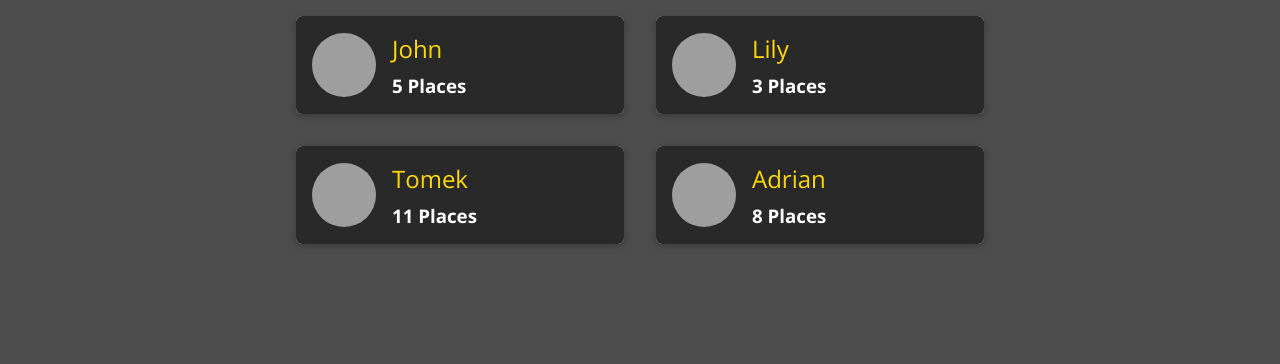
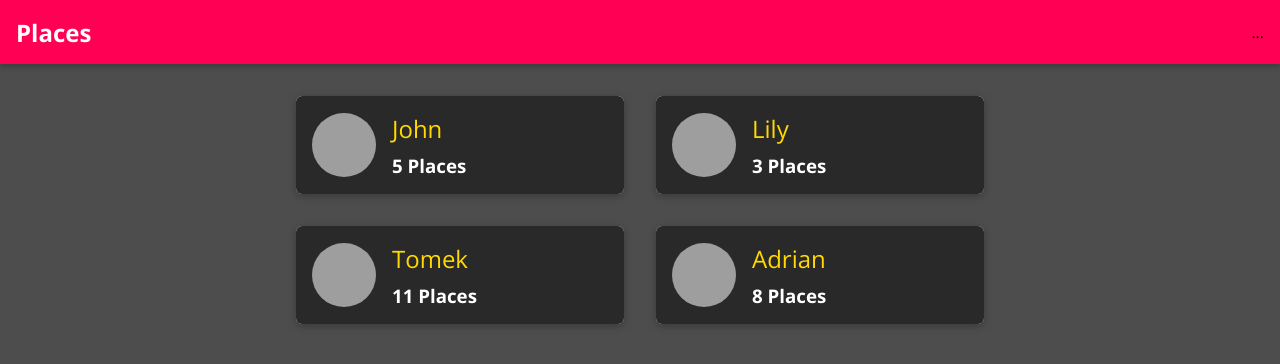
Before and after one commit to norbert-lukaszuk/mern-app, a React (Create React App) app: page /users in a window 1280 px wide. Shown: the top 364 px of the page. Built offline with nearby package versions, Linux system fonts and the light colour scheme; grey boxes are pictures that could not be loaded.

Commit message:
adding MainHeader component

```diff
--- a/src/App.js
+++ b/src/App.js
@@ -7,10 +7,13 @@ import {
 } from "react-router-dom";
 import Users from "./user/pages/Users";
 import NewPlace from "./places/pages/NewPlace";
+import MainNavigation from "./shared/components/Navigation/MainNavigation";
 
 const App = () => {
   return (
     <Router>
+      <main>
+        <MainNavigation />
         {/* switch between pages */}
         <Switch>
           {/* route to page */}
@@ -23,6 +26,7 @@ const App = () => {
           </Route>
           <Redirect to="/users" />
         </Switch>
+      </main>
     </Router>
   );
 };
--- a/src/shared/components/Navigation/MainHeader.css
+++ b/src/shared/components/Navigation/MainHeader.css
@@ -0,0 +1,23 @@
+.main-header {
+  width: 100%;
+  height: 4rem;
+  display: flex;
+  align-items: center;
+  position: fixed;
+  top: 0;
+  left: 0;
+  background: #ff0055;
+  box-shadow: 0 2px 6px rgba(0, 0, 0, 0.26);
+  padding: 0 1rem;
+  z-index: 5;
+}
+
+main {
+  margin-top: 5rem;
+}
+
+@media (min-width: 768px) {
+  .main-header {
+    justify-content: space-between;
+  }
+}
--- a/src/shared/components/Navigation/MainHeader.js
+++ b/src/shared/components/Navigation/MainHeader.js
@@ -1,7 +1,8 @@
 import React from "react";
-
+import "./MainHeader.css";
 const MainHeader = (props) => {
-  return <head className="main-header">{props.children}</head>;
+  // props.children is special prop that allows to render all components between <MainHeader></MainHeader> tags
+  return <header className="main-header">{props.children}</header>;
 };
 
 export default MainHeader;
--- a/src/shared/components/Navigation/MainNavigation.css
+++ b/src/shared/components/Navigation/MainNavigation.css
@@ -0,0 +1,45 @@
+.main-navigation__menu-btn {
+  width: 3rem;
+  height: 3rem;
+  background: transparent;
+  border: none;
+  display: flex;
+  flex-direction: column;
+  justify-content: space-around;
+  margin-right: 2rem;
+  cursor: pointer;
+}
+
+.main-navigation__menu-btn span {
+  display: block;
+  width: 3rem;
+  height: 2.5px;
+  background: white;
+}
+
+.main-navigation__title {
+  color: white;
+}
+
+.main-navigation__title a {
+  text-decoration: none;
+  color: white;
+}
+
+.main-navigation__header-nav {
+  display: none;
+}
+
+.main-navigation__drawer-nav {
+  height: 100%;
+}
+
+@media (min-width: 768px) {
+  .main-navigation__menu-btn {
+    display: none;
+  }
+
+  .main-navigation__header-nav {
+    display: block;
+  }
+}
--- a/src/shared/components/Navigation/MainNavigation.js
+++ b/src/shared/components/Navigation/MainNavigation.js
@@ -1,6 +1,7 @@
 import React from "react";
 import MainHeader from "./MainHeader";
-
+import { Link } from "react-router-dom";
+import "./MainNavigation.css";
 const MainNavigation = () => {
   return (
     <MainHeader>
@@ -9,7 +10,10 @@ const MainNavigation = () => {
         <span />
         <span />
       </button>
-      <h2 className="main-navigation__title">Places</h2>
+      <h2 className="main-navigation__title">
+        <Link to="/">Places</Link>
+      </h2>
+      <nav>...</nav>
     </MainHeader>
   );
 };
```
Lines whose indentation alone changed are shown as unchanged.
